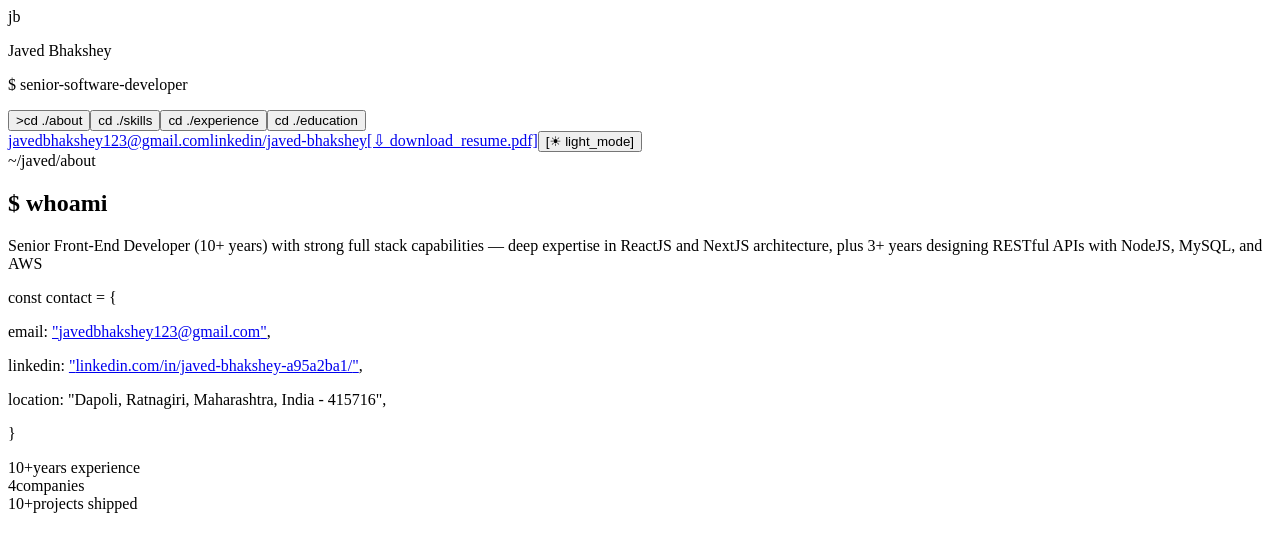
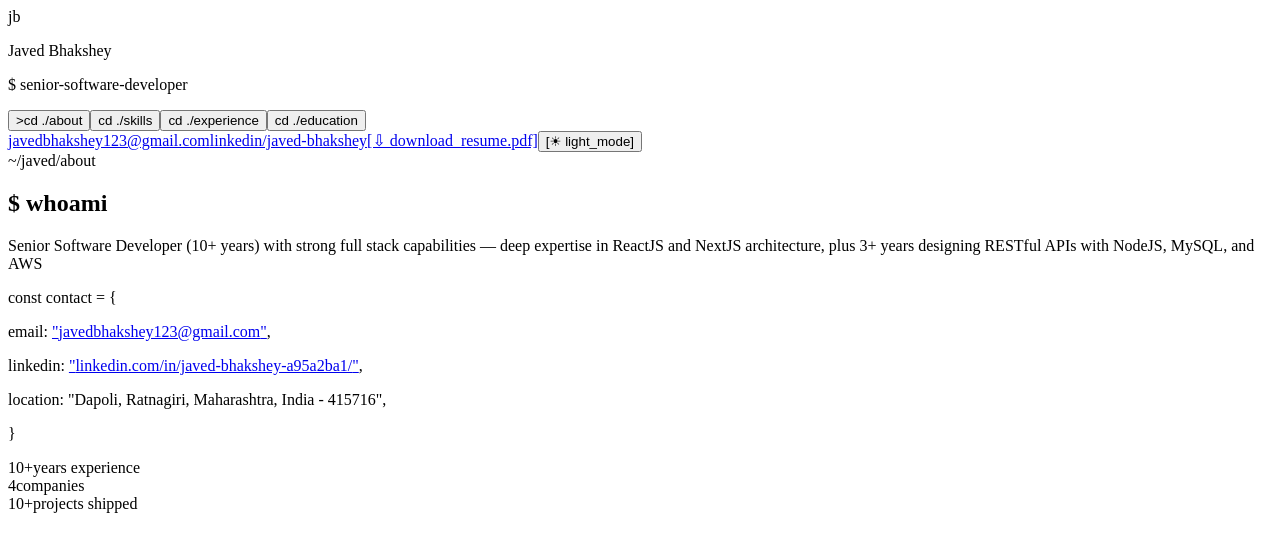
Before and after one commit to javedbhakshe/javedbhakshe.github.io, a React (Vite) app: page / in a window 1280 px wide. Shown: the top 552 px of the page. Built offline with nearby package versions, Linux system fonts and the light colour scheme; the HTML template or start-up script is replaced by a standard one.

Commit message:
summary changes
summary changes

```diff
--- a/src/data/resume.js
+++ b/src/data/resume.js
@@ -2,7 +2,7 @@ export const profile = {
   name: "Javed Bhakshey",
   title: "Senior Software Developer",
   summary:
-    "Senior Front-End Developer (10+ years) with strong full stack capabilities — deep expertise in ReactJS and NextJS architecture, plus 3+ years designing RESTful APIs with NodeJS, MySQL, and AWS",
+    "Senior Software Developer (10+ years) with strong full stack capabilities — deep expertise in ReactJS and NextJS architecture, plus 3+ years designing RESTful APIs with NodeJS, MySQL, and AWS",
   email: "javedbhakshey123@gmail.com",
   linkedin: "https://www.linkedin.com/in/javed-bhakshey-a95a2ba1/",
   location: "Dapoli, Ratnagiri, Maharashtra, India - 415716",
@@ -133,6 +133,7 @@ export const skills = [
       "Redux",
       "JavaScript",
       "TypeScript",
+      "VueJS",
       "HTML5",
       "CSS",
     ],
```
